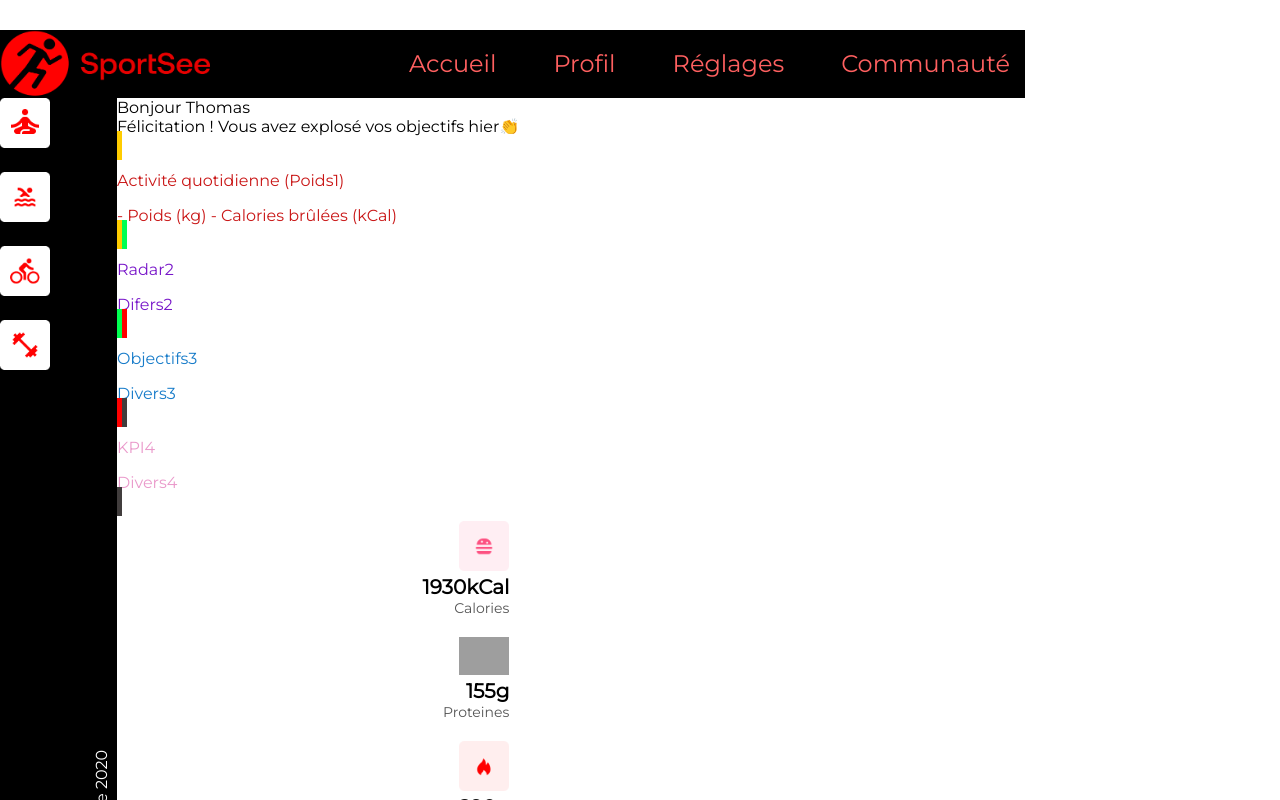
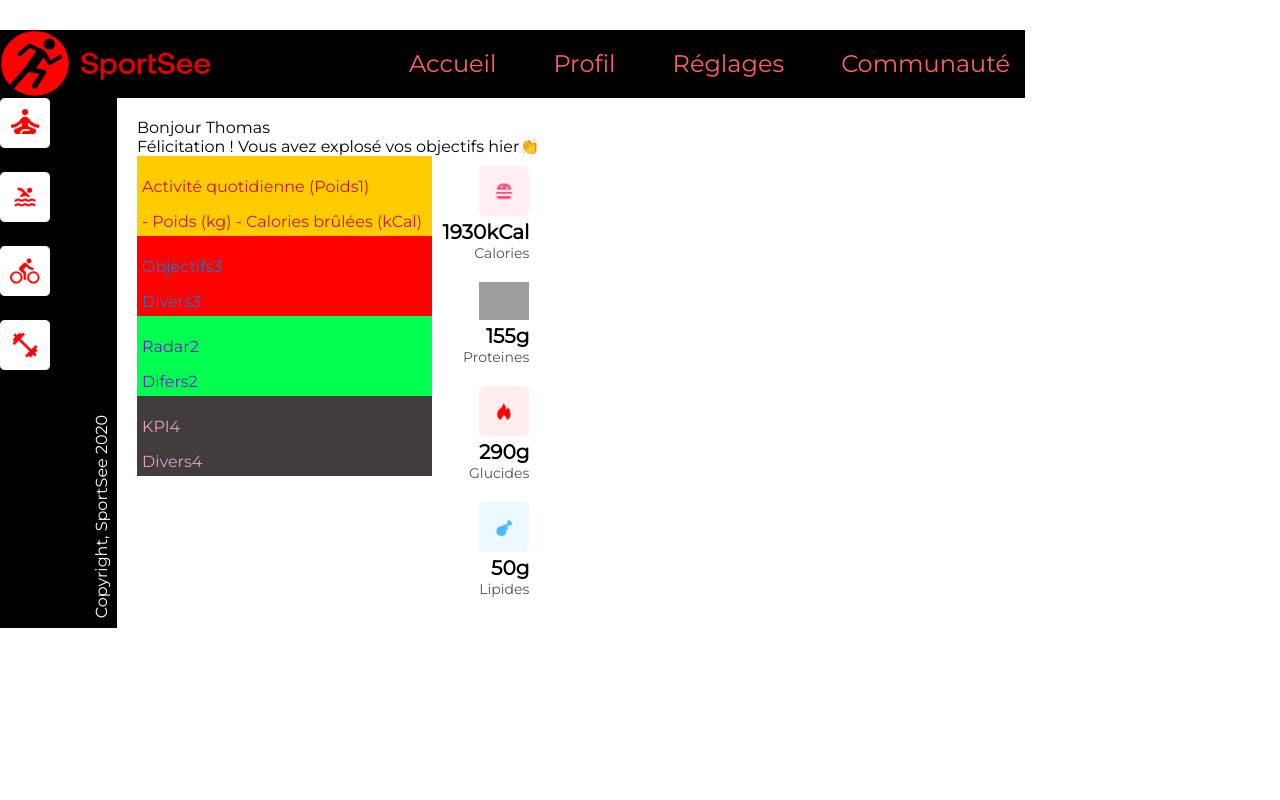
Before and after one commit to tetyanachouteau/p9-front-end-dasboard, a React (Create React App) app: page /dashboard in a window 1280 px wide. Shown: the top 800 px of the page. Built offline with nearby package versions, Linux system fonts and the light colour scheme; grey boxes are pictures that could not be loaded.

Commit message:
Plassement des 6composents dans dashboard.jsx, css

```diff
--- a/src/pages/dashboard.jsx
+++ b/src/pages/dashboard.jsx
@@ -1,24 +1,30 @@
-//import { useParams, Navigate } from "react-router-dom";
-//import data from '../data/data.js';
+// Dashboard.jsx
 import React from 'react';
-import MesuresDashboard from "../components/MesuresDashboard";
+import MesuresDashboard from '../components/MesuresDashboard';
 import HeaderDashboard from '../components/HeaderDashboard';
 import Poids1 from '../components/Poids1';
 import Radar2 from '../components/Radar2';
 import Objectifs3 from '../components/Objectifs3';
 import KPI4 from '../components/KPI4';
+import styles from './dashboard.module.css';
+
 function Dashboard() {
-    //let { id } = useParams()
-    //let datalist = data.find(el => el.id === id)
-    //let description= { description }
     return (
-        <div>
-            <HeaderDashboard />
-            <Poids1/>
-            <Radar2/>
-            <Objectifs3/>
-            <KPI4/>
-            <MesuresDashboard/>
+        <div className={styles['dashboard-container']}>
+            <div className={styles['dashboard-top']}>
+                <HeaderDashboard />
+            </div>
+            <div className={styles['dashboard-middle']}>
+                <div className={styles['group-left']}>
+                    <Poids1 />
+                    <Objectifs3 />
+                    <Radar2 />
+                    <KPI4 />
+                </div>
+                <div className={styles['dashboard-right']}>
+                    <MesuresDashboard />
+                </div>
+            </div>
         </div>
     );
 }
--- a/src/pages/dashboard.module.css
+++ b/src/pages/dashboard.module.css
@@ -0,0 +1,38 @@
+/* dashboard.module.css */
+.dashboard-container {
+    display: flex;
+    flex-direction: column;
+    /* Pour empiler les div verticalement */
+    padding: 20px;
+    /* Ajout de la marge pour un meilleur espacement */
+}
+
+.dashboard-top {
+    /* Styles pour le composant HeaderDashboard tout en haut et seul */
+}
+
+.dashboard-middle {
+    display: flex;
+    flex-direction: row;
+    /* Pour placer les deux groupes côte à côte */
+    align-items: flex-start;
+    /* Aligner les éléments en haut de chaque groupe */
+    justify-content: space-between;
+    /* Répartir les deux groupes à gauche et à droite */
+    flex: 1;
+    /* Occupe tout l'espace disponible en hauteur */
+}
+
+.group-left {
+    display: flex;
+    flex-direction: column;
+    width: 75%;
+    /* Réserve 75% de l'espace pour les composants de gauche */
+}
+
+.dashboard-right {
+    flex: 1;
+    /* Occupe tout l'espace disponible à droite pour MesuresDashboard */
+}
+
+/* Ajoutez d'autres styles si nécessaire pour chaque composant */
```
